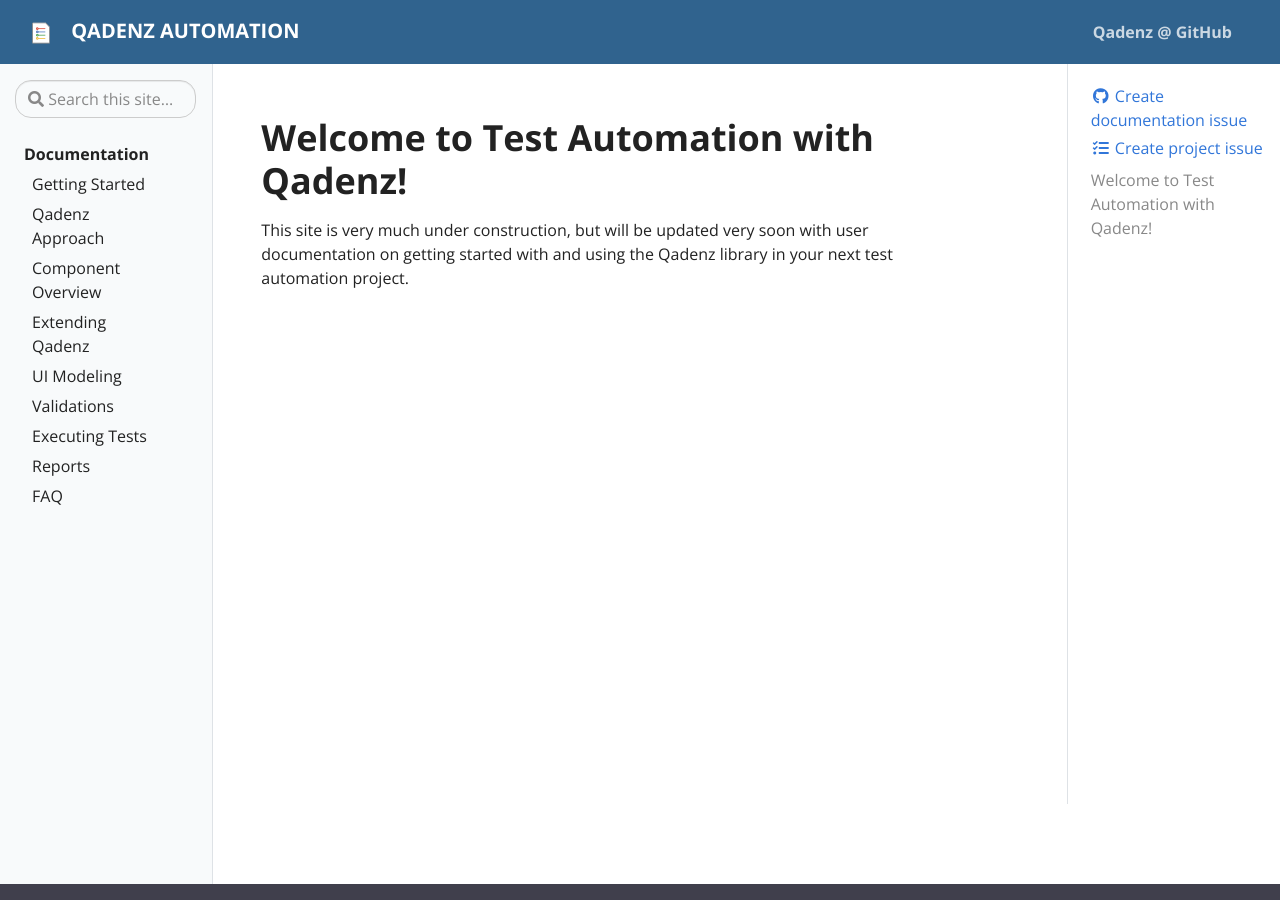
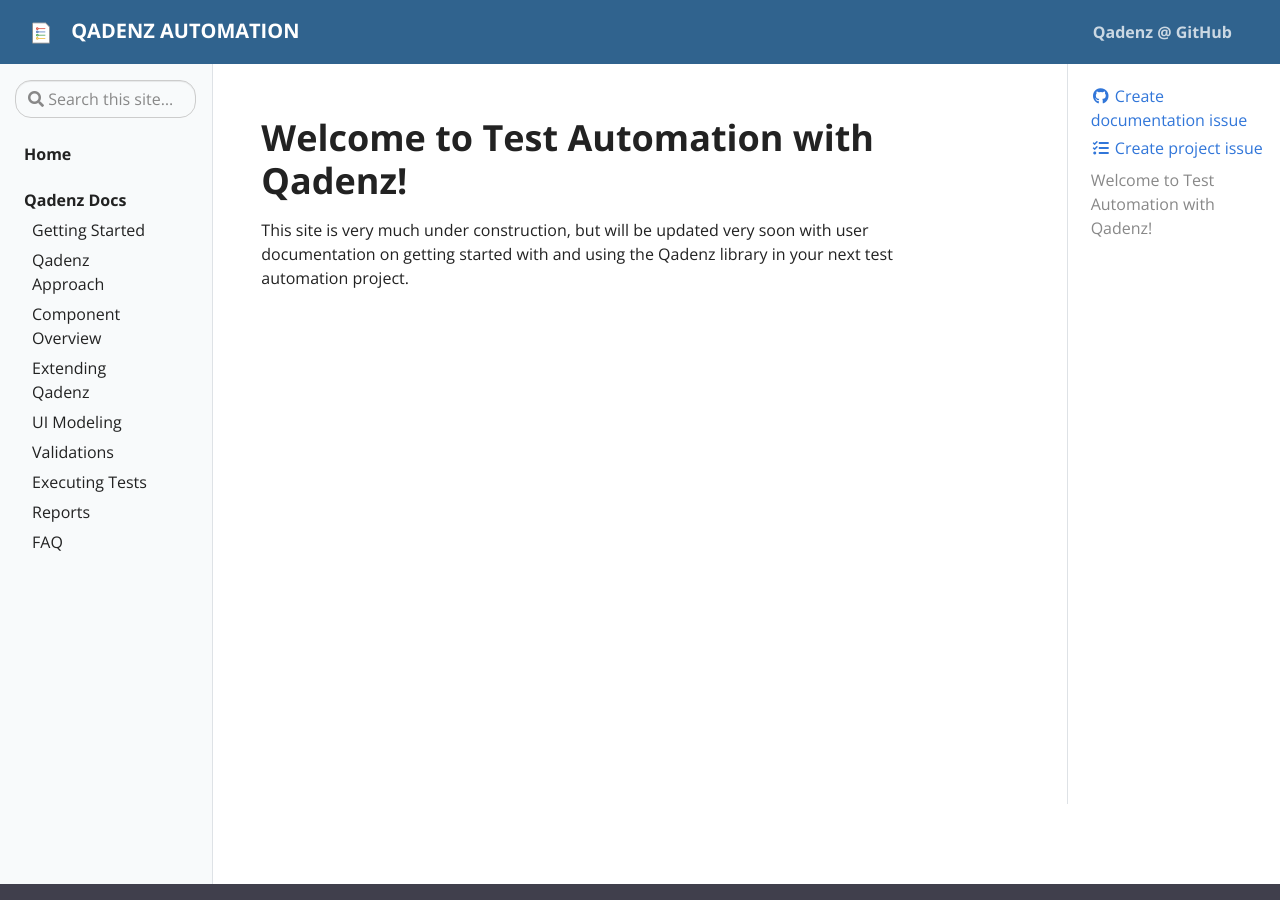
Before and after one commit to qadenz/qadenz.github.io, a Jekyll site: the page built from pages/index.md, in a window 1280 px wide and 900 px high. Built offline with Jekyll 4.4.1, drawn with Linux system fonts in a browser that asks for light colours.

Commit message:
Added home link to toc

```diff
--- a/_data/toc.yml
+++ b/_data/toc.yml
@@ -1,4 +1,6 @@
-- title: Documentation
+- title: Home
+  url: index
+- title: Qadenz Docs
   url: docs
   links:
     - title: "Getting Started"
```
